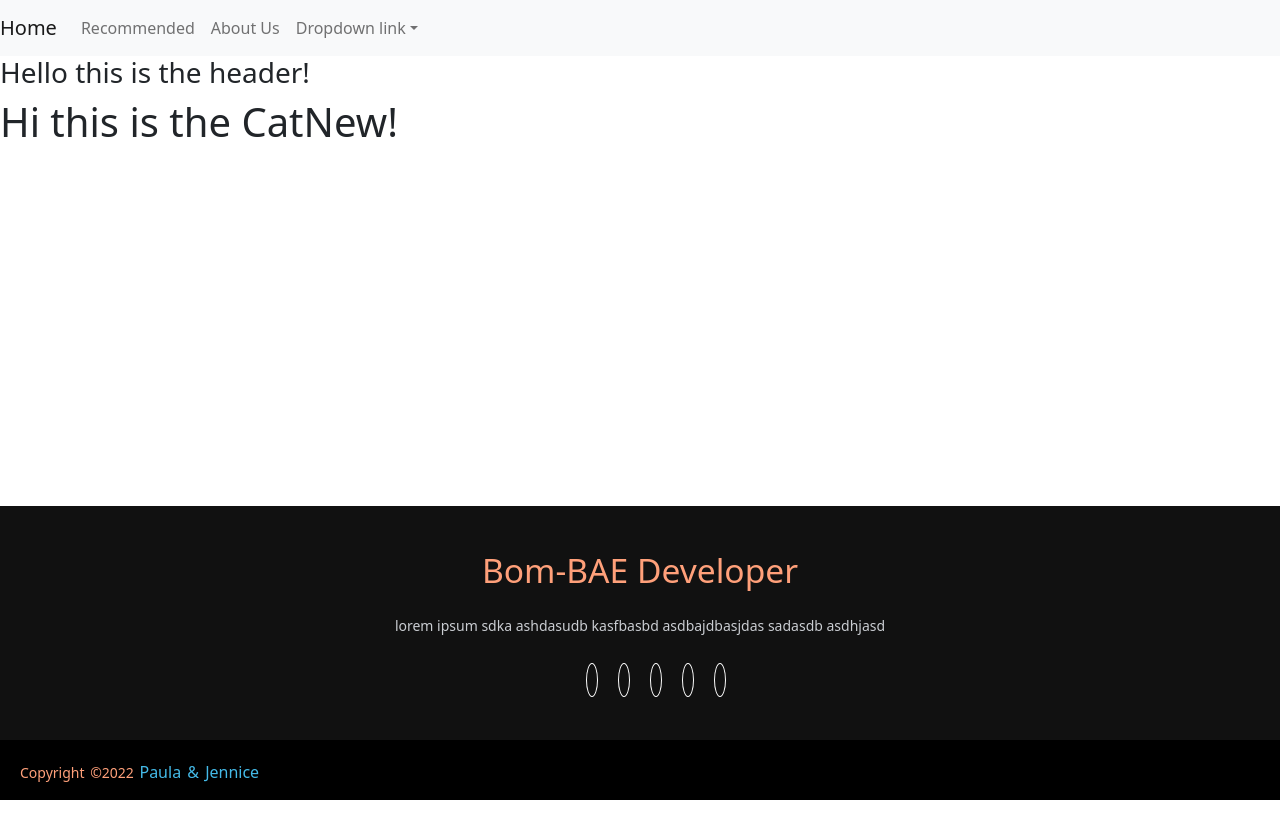
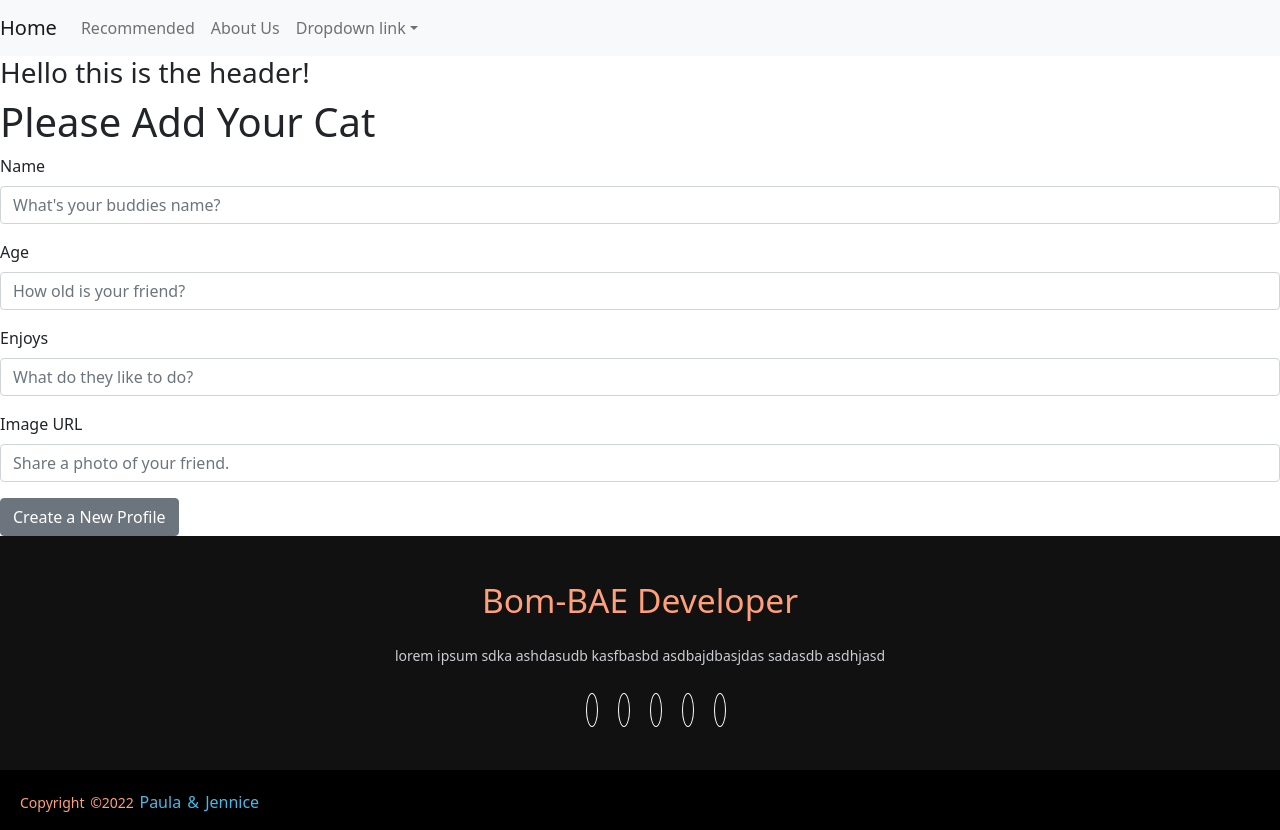
Before and after one commit to learn-academy-2022-alpha/cat-tinder-frontend-bombay-you-are-a-bomb-bae, a React (Create React App) app: page /catnew in a window 1280 px wide. Before the commit the page ends 800 px from the top, so only its background shows below. Built offline with nearby package versions, Linux system fonts and the light colour scheme.

Commit message:
created the create functionality

```diff
--- a/src/App.css
+++ b/src/App.css
@@ -40,7 +40,6 @@
 }
 
 footer{
-    position: absolute;
     bottom: 0;
     left: 0;
     right: 0;
--- a/src/App.js
+++ b/src/App.js
@@ -24,6 +24,10 @@
     }
   }
 
+  createCat = (cat) => {
+    console.log(cat)
+  }
+
   render(){
     return(
       <>
@@ -37,11 +41,13 @@
                 render={(props) => {
                   let id = props.match.params.id
                   let cat = this.state.cats.find( catObj => catObj.id === +id)
-                  console.log(cat)
                   return <CatShow cat={cat}/>
                 }}
               />
-              <Route path="/catnew" component={CatNew} />
+              <Route
+                path="/catnew"
+                render={(props) => <CatNew createCat={this.createCat} />}
+              />
               <Route path="/catedit" component={CatEdit} />
               <Route component={NotFound}/>
             </Switch>
--- a/src/pages/CatNew.js
+++ b/src/pages/CatNew.js
@@ -1,10 +1,99 @@
 import React, { Component } from 'react'
+import {
+  Form,
+  FormGroup,
+  Input,
+  Label,
+  Button
+} from 'reactstrap'
+// react-router import
+import { Redirect } from 'react-router-dom'
+
+// JavaScript code at the bottom of the JSX that will redirect when success is true
+
 
 class CatNew extends Component{
+  constructor(props){
+  super(props)
+  this.state = {
+    newCat: {
+      name: "",
+      age: "",
+      enjoys: "",
+      image: "",
+    },
+    submitted: false
+  }
+}
+
+handleChange = (e) => {
+  // destructuring form out of state
+  let { newCat } = this.state
+  newCat[e.target.name] = e.target.value
+  newCat[e.target.age] = e.target.value
+  newCat[e.target.enjoys] = e.target.value
+  newCat[e.target.image] = e.target.value
+  // setting state to the updated form content
+  this.setState({newCat: newCat})
+}
+
+handleSubmit = () => {
+  this.props.createCat(this.state.newCat)
+  this.setState({submitted: true})
+}
+
   render(){
     return(
       <>
-        <h1>Hi this is the CatNew!</h1>
+        <Form>
+          <h1>Please Add Your Cat</h1>
+          <FormGroup>
+            <Label for="name">Name</Label>
+              <Input
+                type="text"
+                name="name"
+                placeholder= "What's your buddies name?"
+                onChange={this.handleChange}
+                value={this.state.newCat.name}
+              />
+          </FormGroup>
+          <FormGroup>
+            <Label for="age">Age</Label>
+              <Input
+                type="text"
+                name="age"
+                placeholder= "How old is your friend?"
+                onChange={this.handleChange}
+                value={this.state.newCat.age}
+              />
+          </FormGroup>
+          <FormGroup>
+            <Label for="enjoys">Enjoys</Label>
+              <Input
+                type="text"
+                name="enjoys"
+                placeholder= "What do they like to do?"
+                onChange={this.handleChange}
+                value={this.state.newCat.enjoys}
+              />
+          </FormGroup>
+          <FormGroup>
+            <Label for="image">Image URL</Label>
+              <Input
+                type= "URL"
+                name="image"
+                placeholder= "Share a photo of your friend."
+                onChange={this.handleChange}
+                value={this.state.newCat.image}
+              />
+          </FormGroup>
+          <Button
+            name="submit"
+            onClick={this.handleSubmit}>
+              Create a New Profile
+          </Button>
+          {this.state.submitted && <Redirect to="/catindex" />}
+        </Form>
       </>
     )
   }
```
Also changed, not shown: 1 other file (tests, documents, lock files or other folders).
